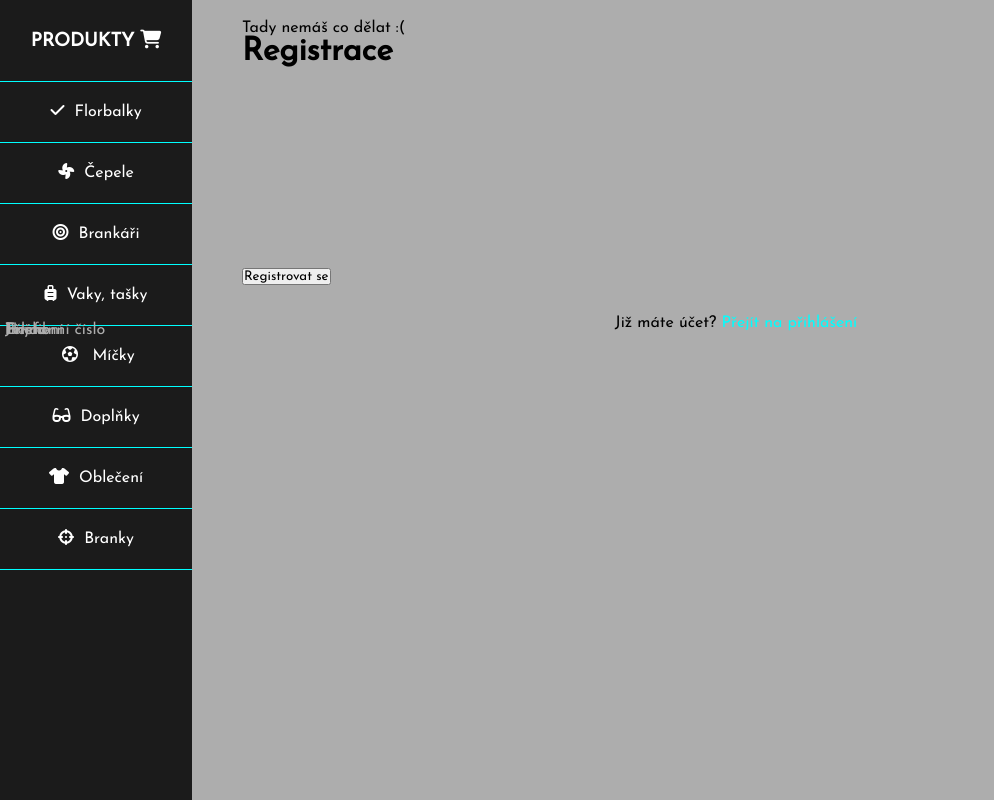
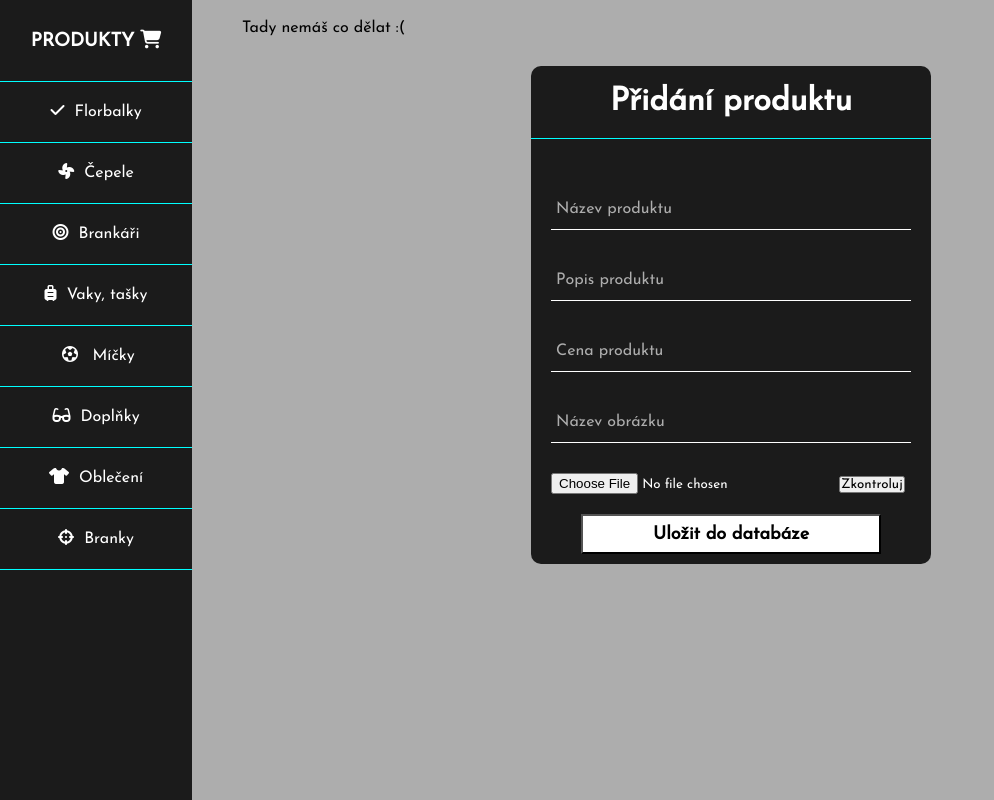
Before and after one commit to AdamPetera/IWWW_SemestralniPrace, a PHP site: page /index.php?page=add_product in a window 1280 px wide. Shown: the part 70-870 px from the top of the page, without its empty margins (0-994 px from the left). Run offline with PHP 8.4, Linux system fonts and the light colour scheme; some libraries are stand-ins or nearby versions.

Commit message:
add product in progress

```diff
--- a/IWWW_SemestralniPrace_Petera/index.php
+++ b/IWWW_SemestralniPrace_Petera/index.php
@@ -31,6 +31,7 @@
     <link rel="stylesheet" href="styles/user_details.css">
     <link rel="stylesheet" href="styles/product.css">
     <link rel="stylesheet" href="styles/cart.css">
+    <link rel="stylesheet" href="styles/add_product.css">
     <link rel="stylesheet" href="styles/style.css">
     <script src="https://kit.fontawesome.com/cb337acf51.js" crossorigin="anonymous"></script>
 </head>
--- a/IWWW_SemestralniPrace_Petera/page/add_product.php
+++ b/IWWW_SemestralniPrace_Petera/page/add_product.php
@@ -10,57 +10,79 @@
 <?php
 if (isset($_SESSION['role'])) {
     if ($_SESSION['role'] == 'admin') {
+        $conn = Connection::getPdoInstance();
+        if (isset($_FILES['image'])) {
+            $errors = array();
+            $file_name = $_FILES['image']['name'];
+            $file_size = $_FILES['image']['size'];
+            $file_tmp = $_FILES['image']['tmp_name'];
+            $file_type = $_FILES['image']['type'];
+            $tmp_array = explode('.',$_FILES['image']['name']);
+            $file_ext = strtolower(end($tmp_array));
 
+            $extensions = array("jpeg","jpg","png");
+
+            if (in_array($file_ext,$extensions) == false) {
+                $errors[] = "Nepodporovaná přípona, prosím vyberte příponu .jpg/.png/.jpeg.";
+            }
+
+            if ($file_size > 16777216) {
+                $errors[] = 'Soubor nesmí být větší než 16 MB';
+            }
+
+            if (empty($errors) == true) {
+                move_uploaded_file($file_tmp,"images/".$file_name);
+                echo "Úspěšně vybráno";
+            } else {
+                print_r($errors);
+            }
+        }
+
+        if (isset($_POST['update'])) {
+            echo 'aaa';
+            if (isset($_FILES['image'])) {
+                ProductImageController::insert($conn, $_POST['img_name'], "", $_FILES['image'], 1);
+            } else {
+                echo 'mimo';
+            }
+        }
     }
 } else {
     echo 'Tady nemáš co dělat :(';
 }
 ?>
 
-<div class="add_product__form_wrap">
+<div class="add_product_form_wrap">
     <div class="add_product_form">
-        <h1>Registrace</h1>
+        <h1>Přidání produktu</h1>
         <form method="post">
             <div class="txt_field">
-                <input type="text" name="firstname" required>
+                <input type="text" name="name" required>
                 <span></span>
-                <label>Jméno</label>
+                <label>Název produktu</label>
             </div>
             <div class="txt_field">
-                <input type="text" name="lastname" required>
+                <input type="text" name="description" required>
                 <span></span>
-                <label>Příjmení</label>
+                <label>Popis produktu</label>
             </div>
             <div class="txt_field">
-                <input type="email" name="email" required>
+                <input type="number" name="price" min="0" required>
                 <span></span>
-                <label>Email</label>
+                <label>Cena produktu</label>
             </div>
             <div class="txt_field">
-                <input type="tel" name="phone" pattern="((\+420|00420) ?)?\d{3}( |-)?\d{3}( |-)?\d{3}" required>
+                <input type="text" name="img_name" required>
                 <span></span>
-                <label>Telefonní číslo</label>
+                <label>Název obrázku</label>
             </div>
-            <div class="txt_field">
-                <input type="password" name="password" required>
-                <span></span>
-                <label>Heslo</label>
+            <form method="post" enctype="multipart/form-data">
+                <input type="file" name="image"/>
+                <input name="update" class="check" type="submit" value="Zkontroluj"/>
+            </form>
+            <div class="save_button">
+                <input name="update" type="submit" value="Uložit do databáze" class="save">
             </div>
-            <input type="submit" value="Registrovat se">
-            <div class="login_link">Již máte účet? <a href="index.php?page=login_form">Přejít na přihlášení</a></div>
         </form>
     </div>
-    <?php if (isset($email_error)): ?>
-        <div class="form_error">
-            <span class="error"><?php echo $email_error; ?></span>
-        </div>
-    <?php endif ?>
-    <?php if (isset($register_confirmed)): ?>
-        <div class="successful">
-            <div class="succ_mess">
-                <span class="message"><?php echo $register_confirmed; ?></span>
-                <button><a href="index.php?page=login_form">Přihlásit se</a></button>
-            </div>
-        </div>
-    <?php endif ?>
 </div>
--- a/IWWW_SemestralniPrace_Petera/styles/add_product.css
+++ b/IWWW_SemestralniPrace_Petera/styles/add_product.css
@@ -0,0 +1,99 @@
+.add_product_form {
+    position: relative;
+    color: white;
+    width: 400px;
+    background: #1b1b1b;
+    border-radius: 10px;
+    margin: auto;
+}
+
+.add_product_form h1 {
+    text-align: center;
+    margin-top: 30px;
+    padding: 20px 0 20px 0;
+    border-bottom: 1px solid cyan;
+}
+
+.add_product_form form {
+    padding: 20px;
+}
+
+.add_product_form form .txt_field {
+    position: relative;
+    border-bottom: 1px solid white;
+    margin: 30px 0;
+}
+
+.add_product_form form form {
+    position: relative;
+    border-bottom: 1px solid white;
+    margin: 30px 0;
+}
+
+.txt_field input {
+    width: 100%;
+    padding: 0 5px;
+    height: 40px;
+    font-size: 16px;
+    border: none;
+    background: none;
+    outline: none;
+    color: white;
+}
+
+.txt_field label {
+    position: absolute;
+    top: 50%;
+    left: 5px;
+    color: #adadad;
+    transform: translateY(-50%);
+    font-size: 16px;
+    pointer-events: none;
+    transition: .5s;
+}
+
+.txt_field span::before {
+    content: '';
+    position: absolute;
+    top: 100%;
+    left: 0;
+    width: 0;
+    height: 2px;
+    background: cyan;
+    transition: .5s;
+}
+
+.txt_field input:focus ~ label,
+.txt_field input:valid ~ label {
+    top: -5px;
+    color: cyan;
+}
+
+.txt_field input:focus ~ span:before,
+.txt_field input:valid ~ span:before {
+    width: 100%;
+}
+
+.add_product_form .save_button {
+    width: 75%;
+    margin: auto;
+}
+
+.add_product_form .save {
+    width: 100%;
+    height: 40px;
+    font-size: 18px;
+    font-weight: 700;
+    background: white;
+    transition: .5s;
+    outline: none;
+    cursor: pointer;
+    margin-bottom: 10px;
+}
+
+.add_product_form .save:hover {
+    color: cyan;
+    border-radius: 25px;
+    box-shadow: 0 0 5px #33ffff,
+    0 0 5px #66ffff;
+}
--- a/IWWW_SemestralniPrace_Petera/styles/style.css
+++ b/IWWW_SemestralniPrace_Petera/styles/style.css
@@ -93,7 +93,12 @@ body {
 }
 
 .user_datails_wrap {
-    width: 100%;
+    margin-top: 20px;
+    margin-bottom: 20px;
+}
+
+.add_product_form_wrap {
+    width: 99%;
     margin-top: 20px;
     margin-bottom: 20px;
 }
```
Also changed, not shown: IWWW_SemestralniPrace_Petera/classes/ProductImageController.php (added, +33 -0 lines), IWWW_SemestralniPrace_Petera/page/shopitems_sticks.php (+4 -0 lines), IWWW_SemestralniPrace_Petera/images/tricko_bok.JPG (added).
